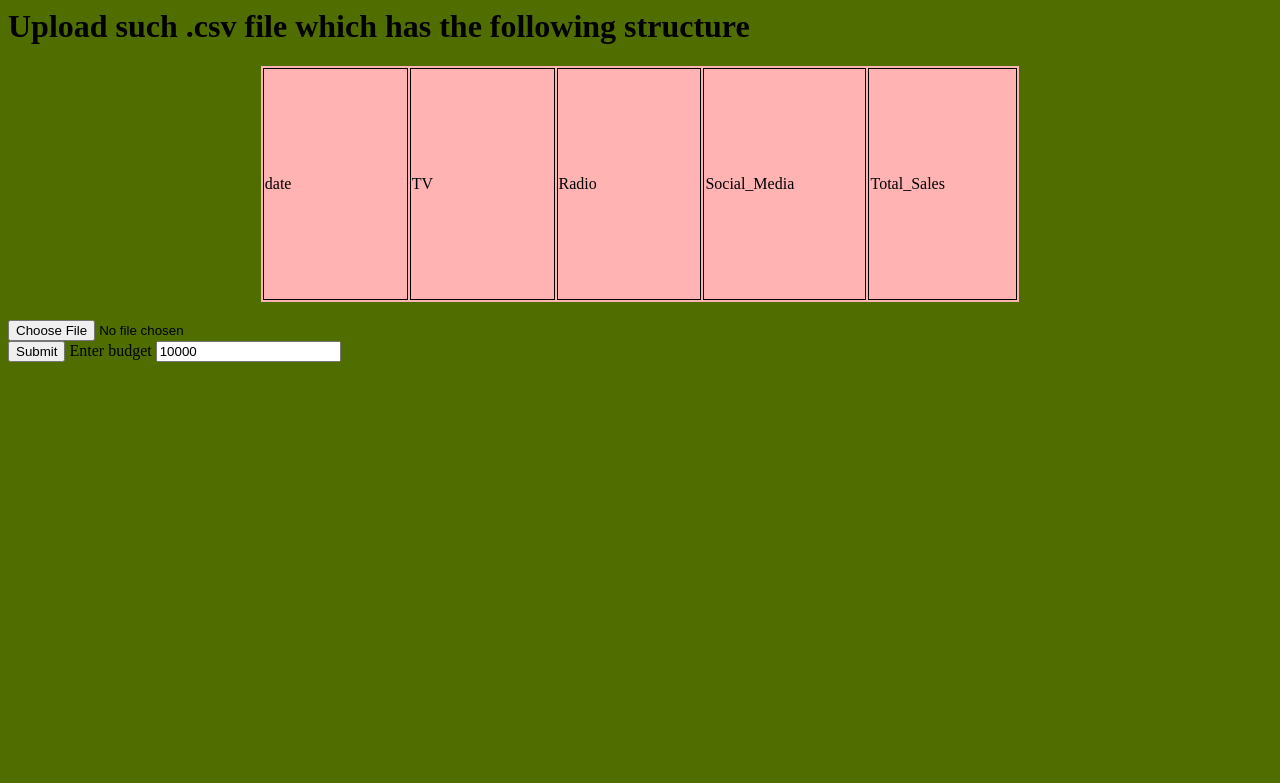
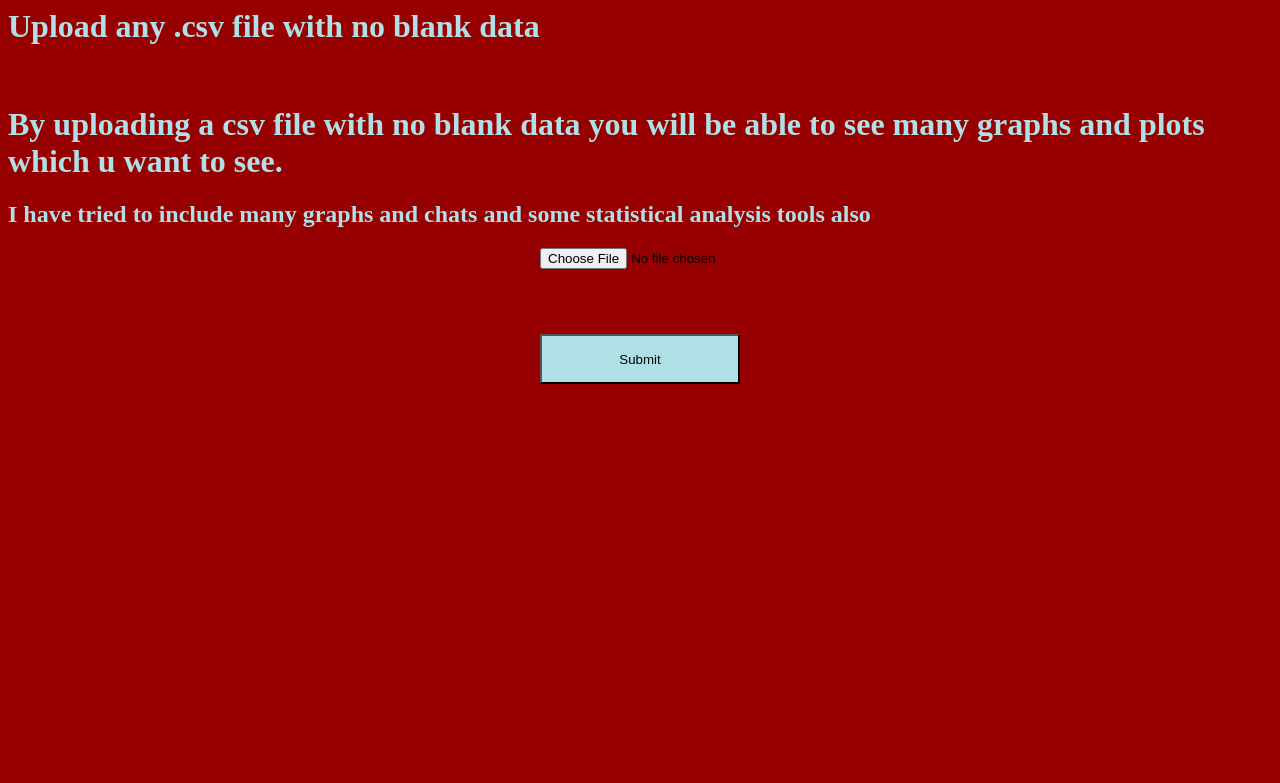
Before and after one commit to bhargabganguli/mileage_django, a Django app: page /upload in a window 1280 px wide. Shown: the top 783 px of the page. Run offline with Django 3.2, Linux system fonts and the light colour scheme.

Commit message:
Update upload.html

```diff
--- a/template/upload.html
+++ b/template/upload.html
@@ -2,6 +2,7 @@
     <head>
         <title>Upload</title>
     </head>
+    <!--
      <script type="text/javascript">
 
         function preventBack() {
@@ -19,7 +20,10 @@
         window.onunload = function () { null };
 
     </script>
-    <body style="background-color:rgb(80,110,0)">
+    -->
+    <meta name="viewport" content="width=device-width, initial-scale=1.0" >
+
+    <body style="background-color:rgb(150,0,0)">
         <style>
         table{
             height:30%;
@@ -35,27 +39,28 @@
             margin-left: auto;
             margin-right: auto;
           }
+
+          h2,h1{
+            color:powderblue;
+          }
         </style>
-        <h1>Upload such .csv file which has the following structure</h1>
+        <h1>Upload any .csv file with no blank data</h1>
 
-        <table summary="no_orderDate" bgcolor=#ffb3b3>
-        <tr>
-            <td>date</td>
-            <td>TV</td>
-            <td>Radio</td>
-            <td>Social_Media</td>
-            <td>Total_Sales</td>
+        <br>
 
-        </tr>
-        </table>
-        <br>
+        <h1> By uploading a csv file with no blank data you will be able to see
+        many graphs and plots which u want to see. </h1>
+
+        <h2> I have tried to include many graphs and chats
+        and some statistical analysis tools also </h2>
+        <center>
         <form method="POST" action="/submit" enctype="multipart/form-data">
             {% csrf_token %}
-            <input type="file" name="myFile"><br>
-            <input type="submit" name="submit">
-            Enter budget
-            <input name="budget" type="text" value=10000><br><br>
+            <input type="file" name="myFile" style="height:50px; width:200px; background-color:rgb(150,0,0)">
+            <br><br><br>
+            <input type="submit" name="submit" style="height:50px; width:200px; background-color:powderblue">
         </form>
 
+        </center>
     </body>
 </html>
```
